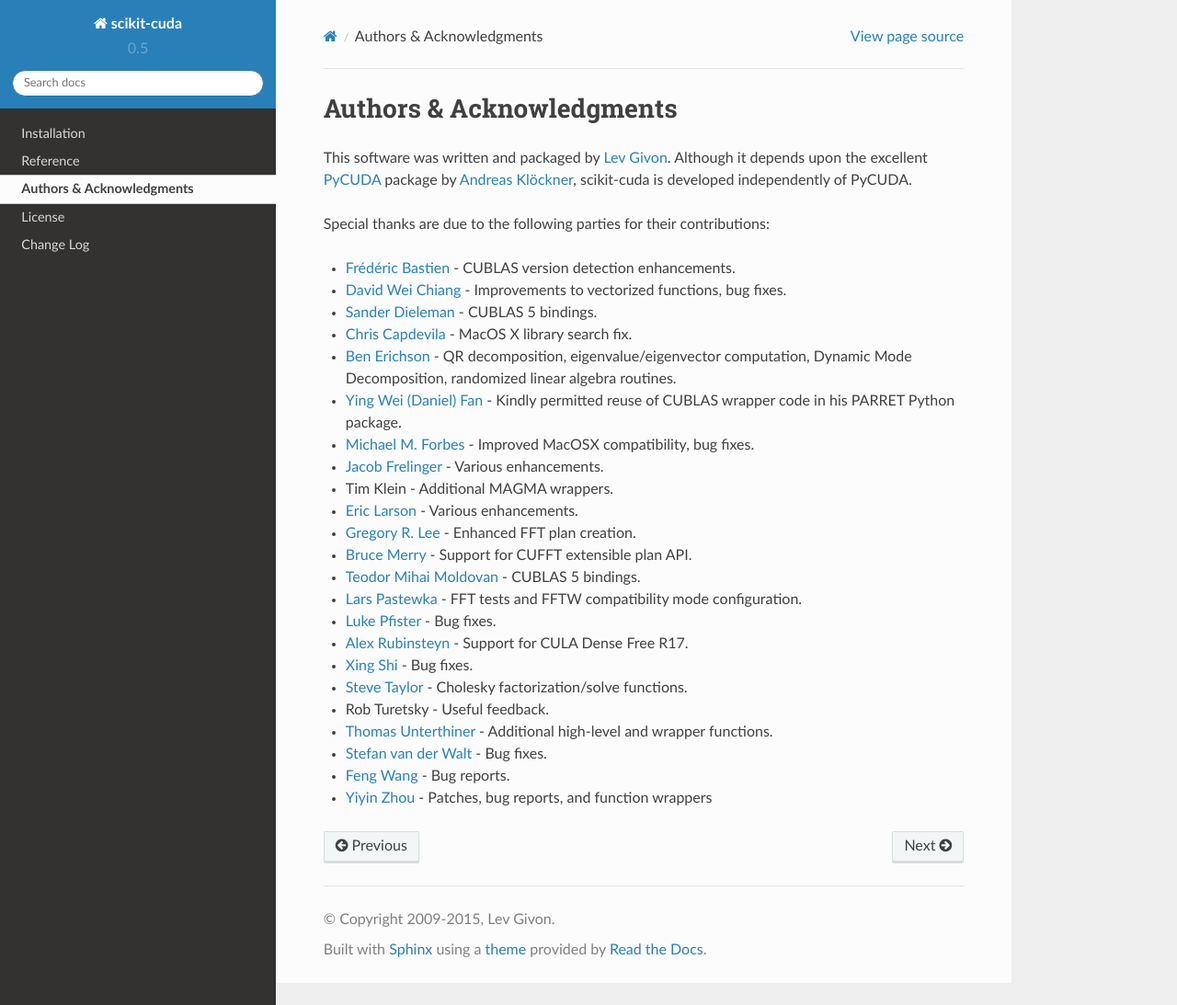
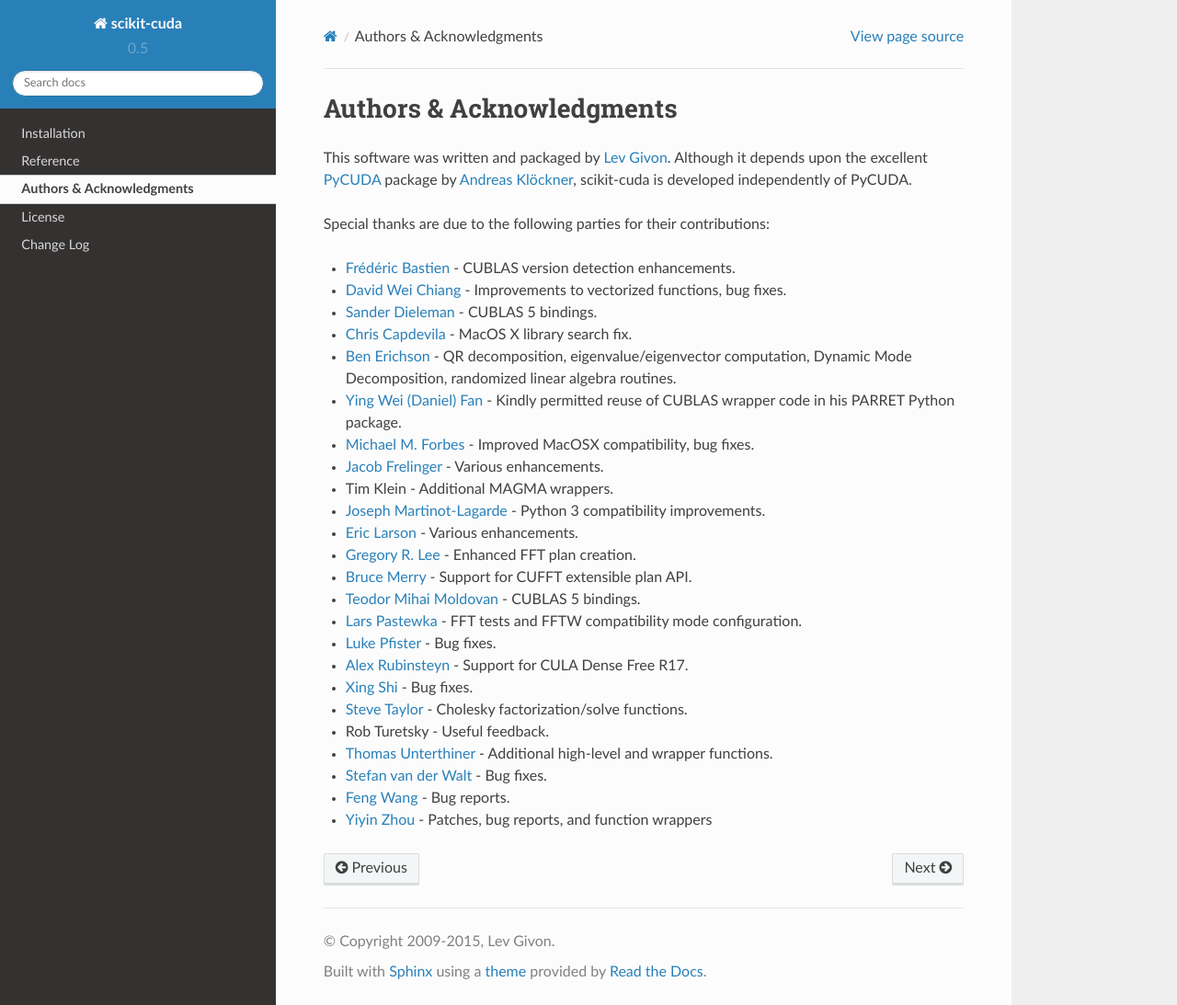
Before and after one commit to lebedov/scikit-cuda, a Sphinx documentation site: the page built from docs/source/authors.rst, in a window 1280 px wide and 1093 px high. Shown: the whole window at 92% size. Built offline with Sphinx 7.4.7 and the Read the Docs theme 2.0.0, drawn with Linux system fonts in a browser that asks for light colours; formulas are drawn with MathJax 3.

Commit message:
Update authors, change log.

```diff
--- a/docs/source/authors.rst
+++ b/docs/source/authors.rst
@@ -22,6 +22,8 @@
 - `Michael M. Forbes <https://github.com/mforbes>`_ - Improved MacOSX compatibility, bug fixes.
 - `Jacob Frelinger <https://github.com/jfrelinger>`_ - Various enhancements.
 - Tim Klein - Additional MAGMA wrappers.
+- `Joseph Martinot-Lagarde <https://github.com/Nodd>`_ - Python 3 compatibility
+  improvements.
 - `Eric Larson <https://github.com/Eric89GXL>`_ - Various enhancements.
 - `Gregory R. Lee <https://github.com/grlee77>`_ - Enhanced FFT plan creation.
 - `Bruce Merry <https://github.com/bmerry>`_ - Support for CUFFT extensible plan
--- a/docs/source/changes.rst
+++ b/docs/source/changes.rst
@@ -12,6 +12,7 @@
 * Support for CUFFT extensible plan API (enh. by Bruce Merry).
 * Wrappers for CUFFT size estimation (enh. by Luke Pfister).
 * Wrappers for CUBLAS-XT functions.
+* Python 3 compatibility improvements (enh. by Joseph Martinot-Lagarde).
 
 Release 0.5.1 - (October 30, 2015)
 ----------------------------------
```
